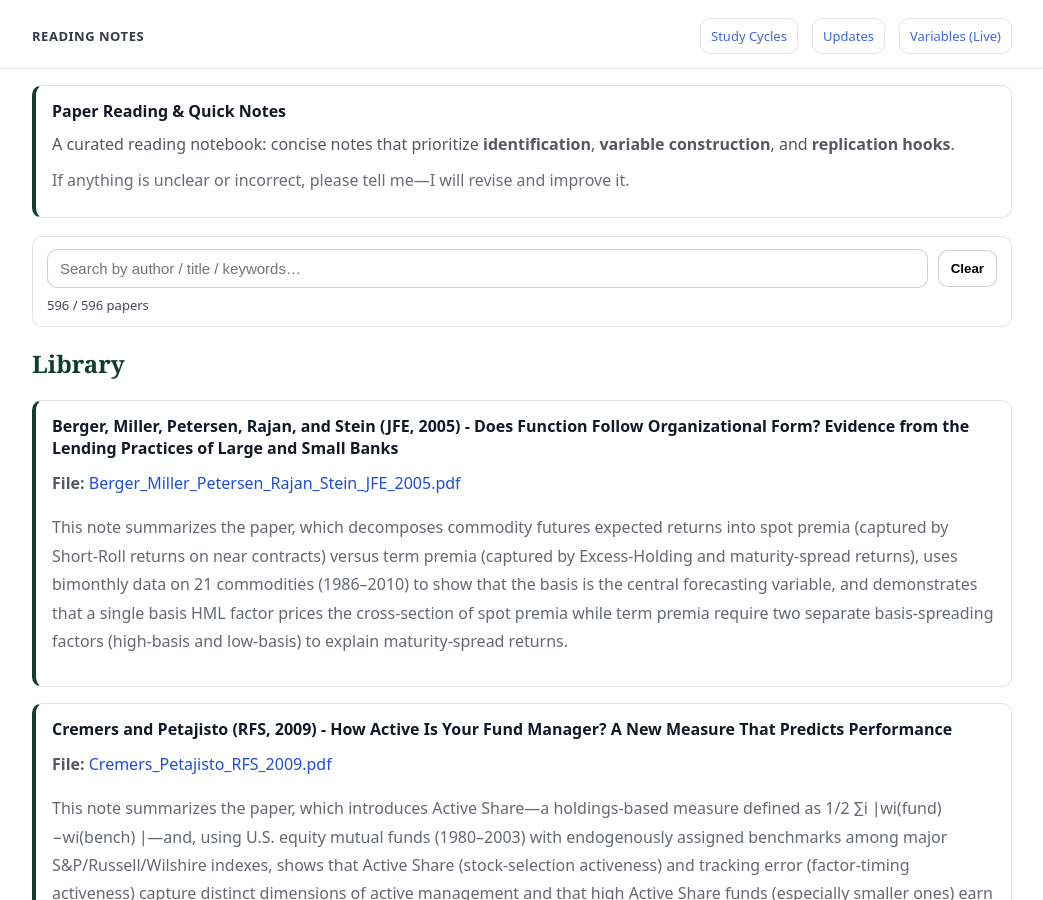
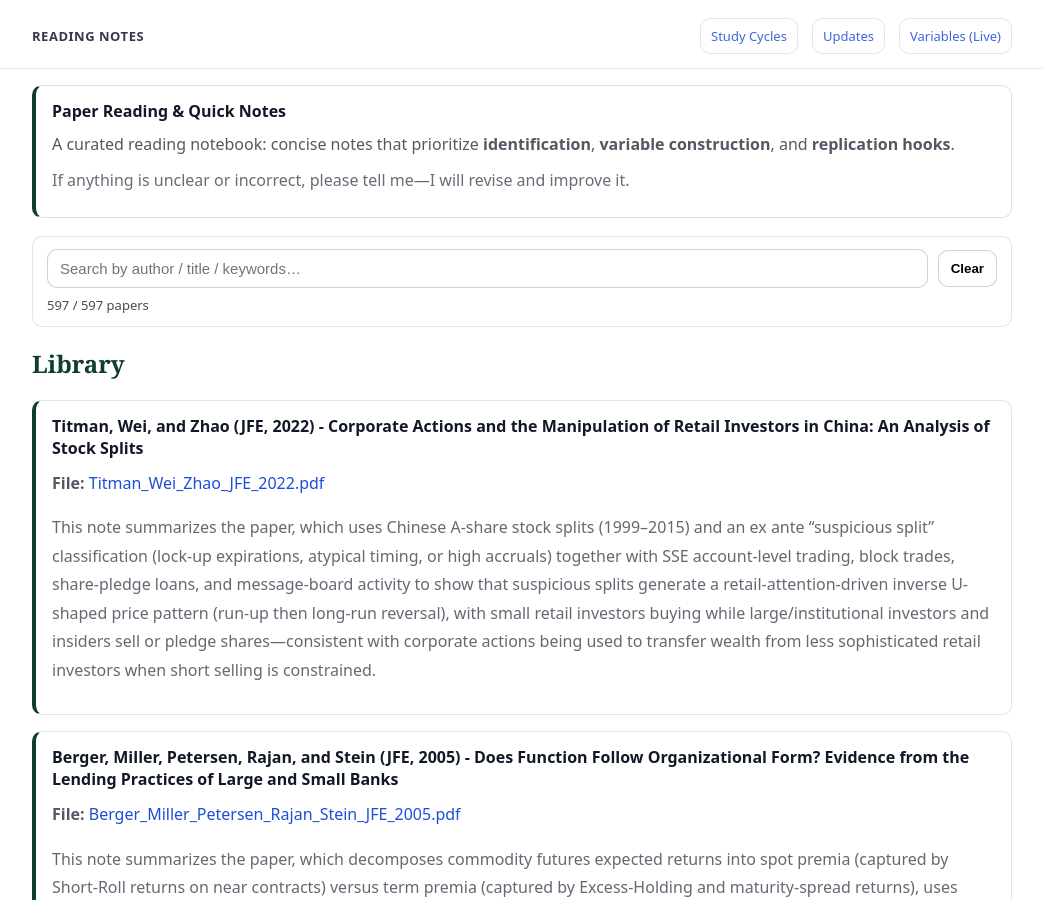
Before and after one commit to yaxinzn/study-archive, a Jekyll site: the page built from reading/index.md, in a window 1280 px wide and 900 px high. Shown: the whole window, without its empty margins (118-1161 px from the left). Built offline with Jekyll 4.4.1, drawn with Linux system fonts in a browser that asks for light colours.

Commit message:
Reading: add/update Titman_Wei_Zhao_JFE_2022.pdf

```diff
--- a/_data/reading.yml
+++ b/_data/reading.yml
@@ -1,3 +1,7 @@
+- title: "Titman, Wei, and Zhao (JFE, 2022) - Corporate Actions and the Manipulation of Retail Investors in China: An Analysis of Stock Splits"
+  file: "Titman_Wei_Zhao_JFE_2022.pdf"
+  desc: "This note summarizes the paper, which uses Chinese A-share stock splits (1999–2015) and an ex ante “suspicious split” classification (lock-up expirations, atypical timing, or high accruals) together with SSE account-level trading, block trades, share-pledge loans, and message-board activity to show that suspicious splits generate a retail-attention-driven inverse U-shaped price pattern (run-up then long-run reversal), with small retail investors buying while large/institutional investors and insiders sell or pledge shares—consistent with corporate actions being used to transfer wealth from less sophisticated retail investors when short selling is constrained."
+
 - title: "Berger, Miller, Petersen, Rajan, and Stein (JFE, 2005) - Does Function Follow Organizational Form? Evidence from the Lending Practices of Large and Small Banks"
   file: "Berger_Miller_Petersen_Rajan_Stein_JFE_2005.pdf"
   desc: "This note summarizes the paper, which decomposes commodity futures expected returns into spot premia (captured by Short-Roll returns on near contracts) versus term premia (captured by Excess-Holding and maturity-spread returns), uses bimonthly data on 21 commodities (1986–2010) to show that the basis is the central forecasting variable, and demonstrates that a single basis HML factor prices the cross-section of spot premia while term premia require two separate basis-spreading factors (high-basis and low-basis) to explain maturity-spread returns."
```
Also changed, not shown: 1 other file.
